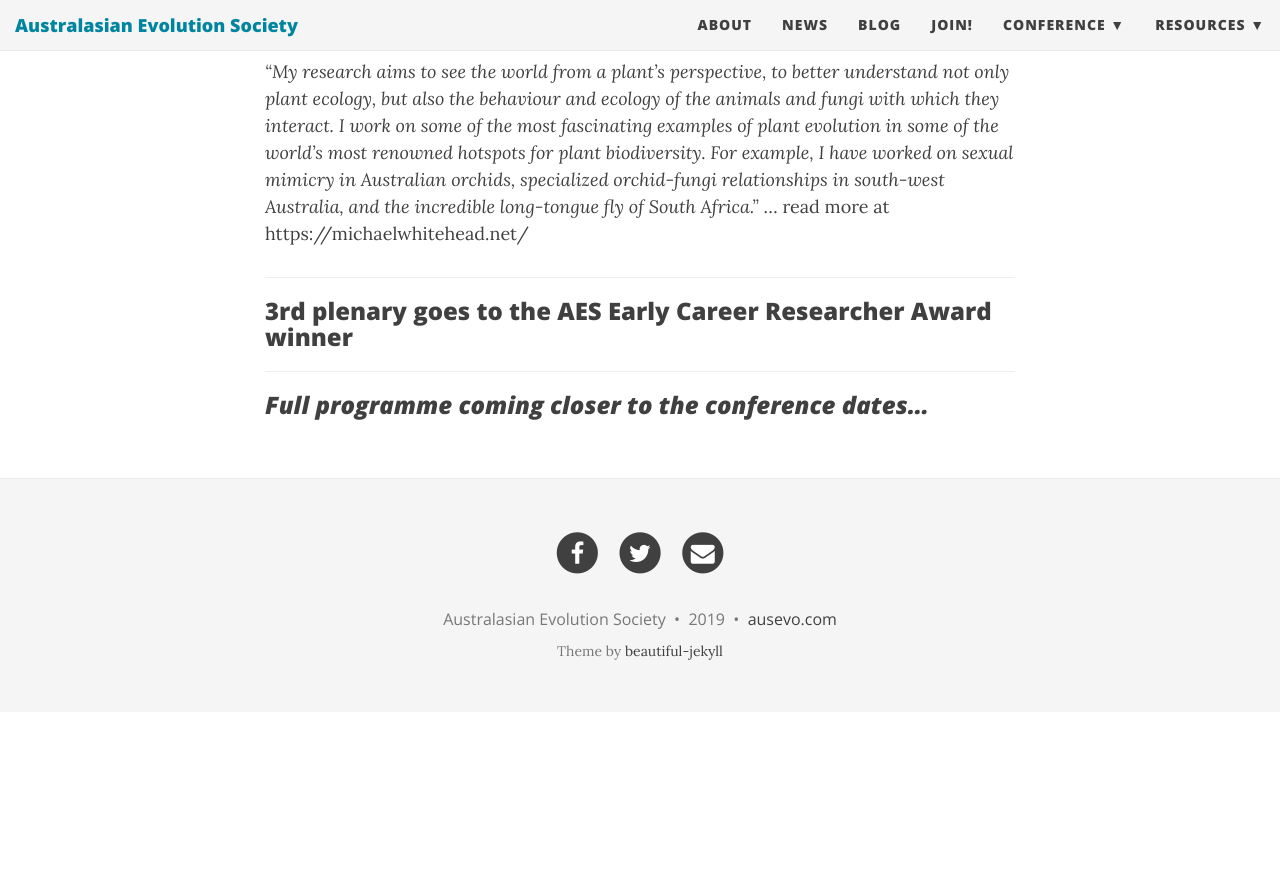
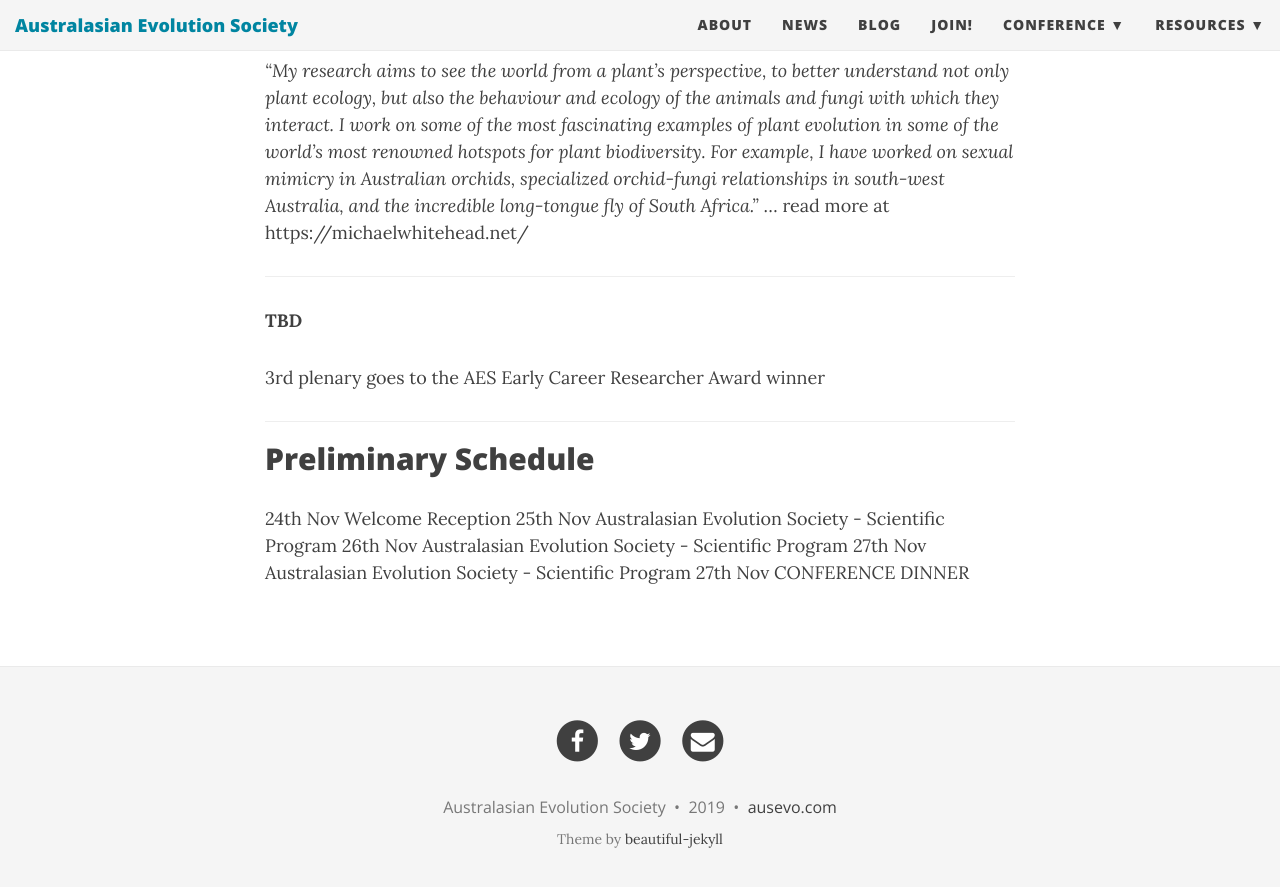
Before and after one commit to ausevo/ausevo.github.io, a Jekyll site: the page built from programme.md, in a window 1280 px wide and 900 px high, scrolled down 1432 px. Shown: the top 887 px of the window. Built offline with Jekyll 4.4.1, drawn with Linux system fonts in a browser that asks for light colours; nearby versions of some CDN libraries; before the commit the page ends 2144 px from its top, so only the background shows below that; some of the changed text lies outside the part shown.

Commit message:
Update programme.md

```diff
--- a/programme.md
+++ b/programme.md
@@ -19,14 +19,22 @@ bigimg:
 
 ![Michael Whitehead](/img/profiles/Michael_Whitehead.jpg)
 
-### Dr. Michael Whitehead, University of Melbourne
+**Dr. Michael Whitehead, University of Melbourne**
 
 *"My research aims to see the world from a plant’s perspective, to better understand not only plant ecology, but also the behaviour and ecology of the animals and fungi with which they interact. I work on some of the most fascinating examples of plant evolution in some of the world’s most renowned hotspots for plant biodiversity. For example, I have worked on sexual mimicry in Australian orchids, specialized orchid-fungi relationships in south-west Australia, and the incredible long-tongue fly of South Africa."* ... read more at https://michaelwhitehead.net/
 
 ****
 
-### 3rd plenary goes to the AES Early Career Researcher Award winner
+**TBD**
+
+3rd plenary goes to the AES Early Career Researcher Award winner
 
 ****
 
-### *Full programme coming closer to the conference dates...*
+## Preliminary Schedule
+
+24th Nov Welcome Reception
+25th Nov Australasian Evolution Society - Scientific Program
+26th Nov Australasian Evolution Society - Scientific Program
+27th Nov Australasian Evolution Society - Scientific Program
+27th Nov CONFERENCE DINNER
```
Also changed, not shown: other parts of programme.md (+2 -2 lines).
